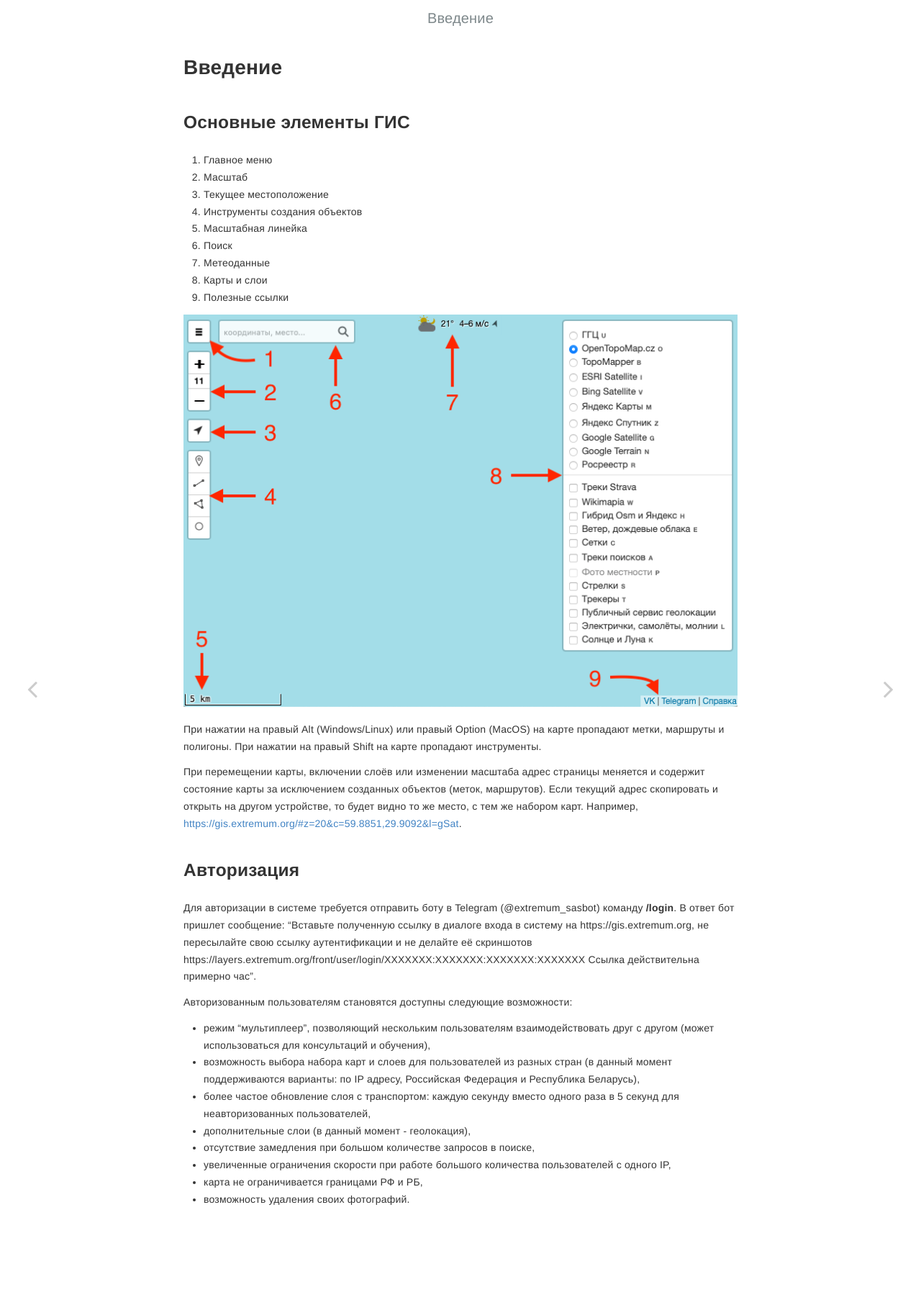
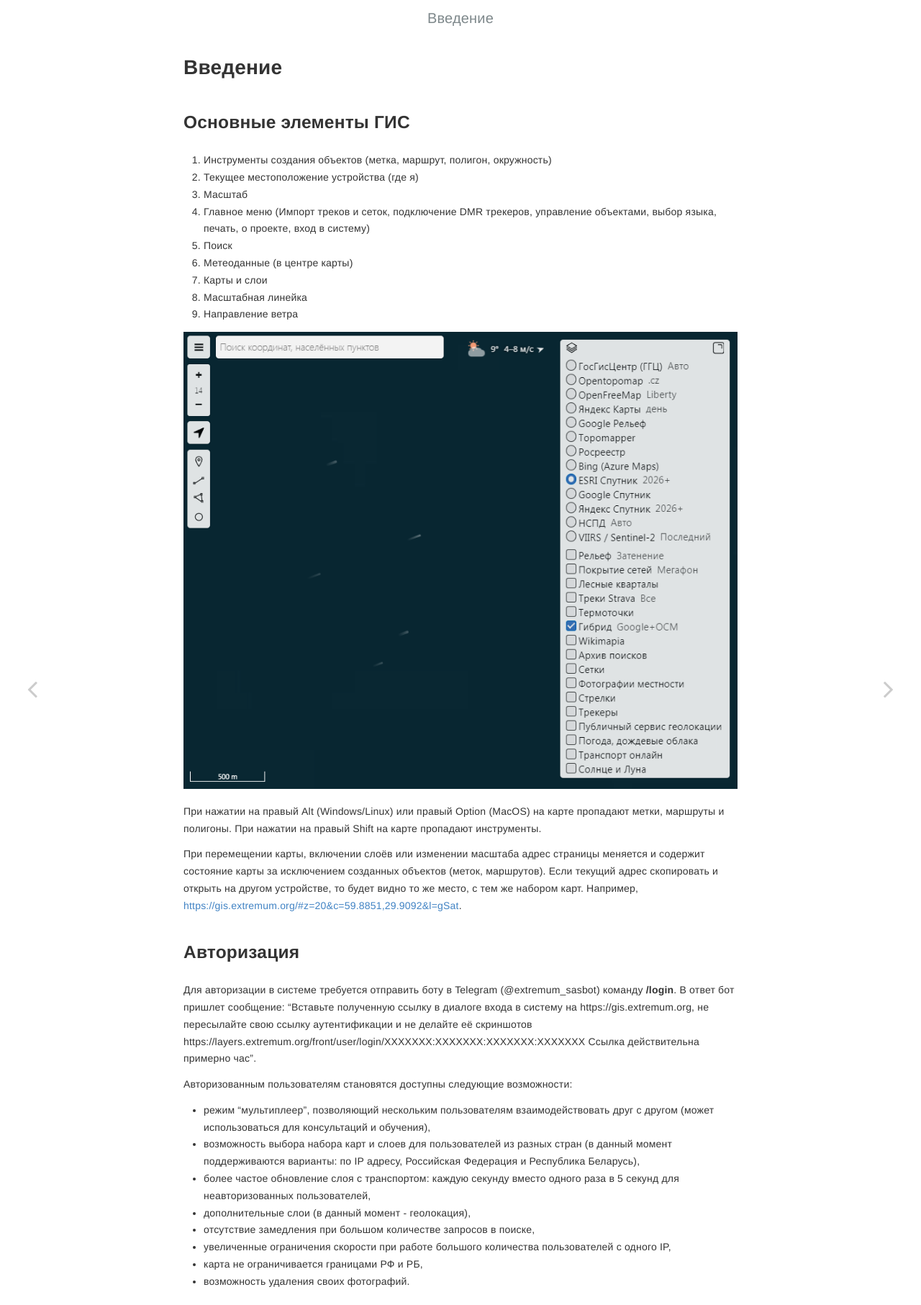
Before and after one commit to extremum-search-and-rescue/help.gis, a Jekyll site: the page built from _posts/2023-05-20-intro.md, in a window 1280 px wide. Shown: the whole page at 72% size. Built offline with Jekyll 4.4.1, drawn with Linux system fonts in a browser that asks for light colours.

Commit message:
Update 2023-05-20-intro.md
Обновление пояснений по элементам ГИС

```diff
--- a/_posts/2023-05-20-intro.md
+++ b/_posts/2023-05-20-intro.md
@@ -5,17 +5,17 @@ layout: post
 ---
 
 ## Основные элементы ГИС
-1. Главное меню
-2. Масштаб
-3. Текущее местоположение
-4. Инструменты создания объектов
-5. Масштабная линейка
-6. Поиск
-7. Метеоданные
-8. Карты и слои
-9. Полезные ссылки
+1. Инструменты создания объектов (метка, маршрут, полигон, окружность)
+2. Текущее местоположение устройства (где я)
+3. Масштаб
+4. Главное меню (Импорт треков и сеток, подключение DMR трекеров, управление объектами, выбор языка, печать, о проекте, вход в систему)
+5. Поиск
+6. Метеоданные (в центре карты)
+7. Карты и слои
+8. Масштабная линейка
+9. Направление ветра
 
-![Основные элементы ГИС - alt](/assets/images/intro/main-elements.png)
+![Основные элементы ГИС](/assets/images/intro/main-elements_1.png)
 
 При нажатии на правый Alt (Windows/Linux) или правый Option (MacOS) на карте пропадают метки, маршруты и полигоны.
 При нажатии на правый Shift на карте пропадают инструменты.
```
